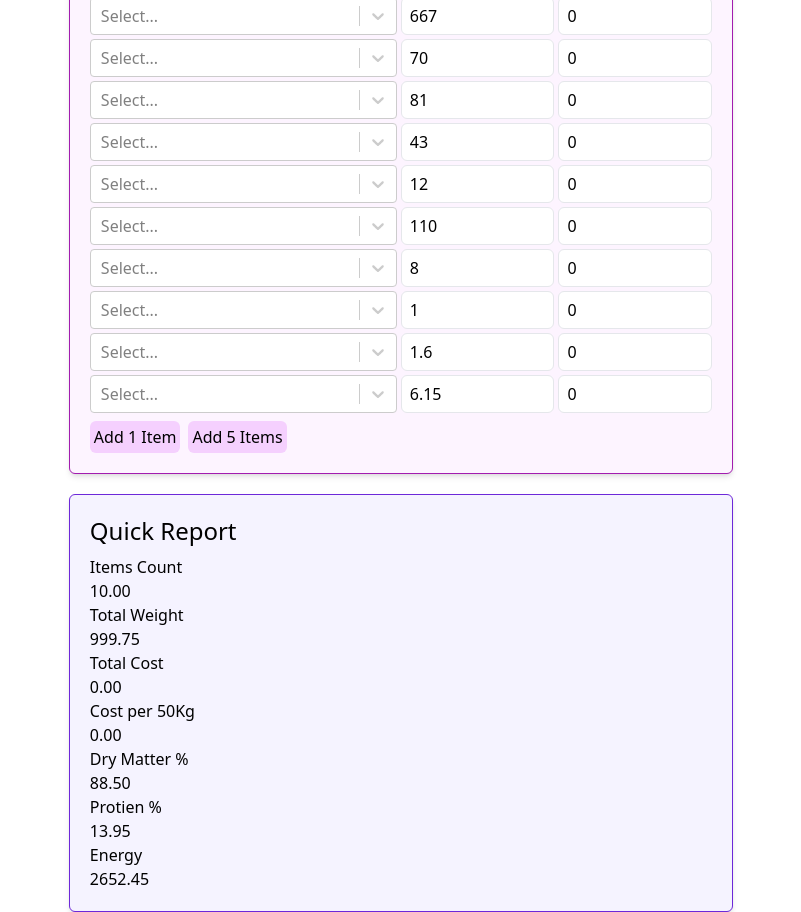
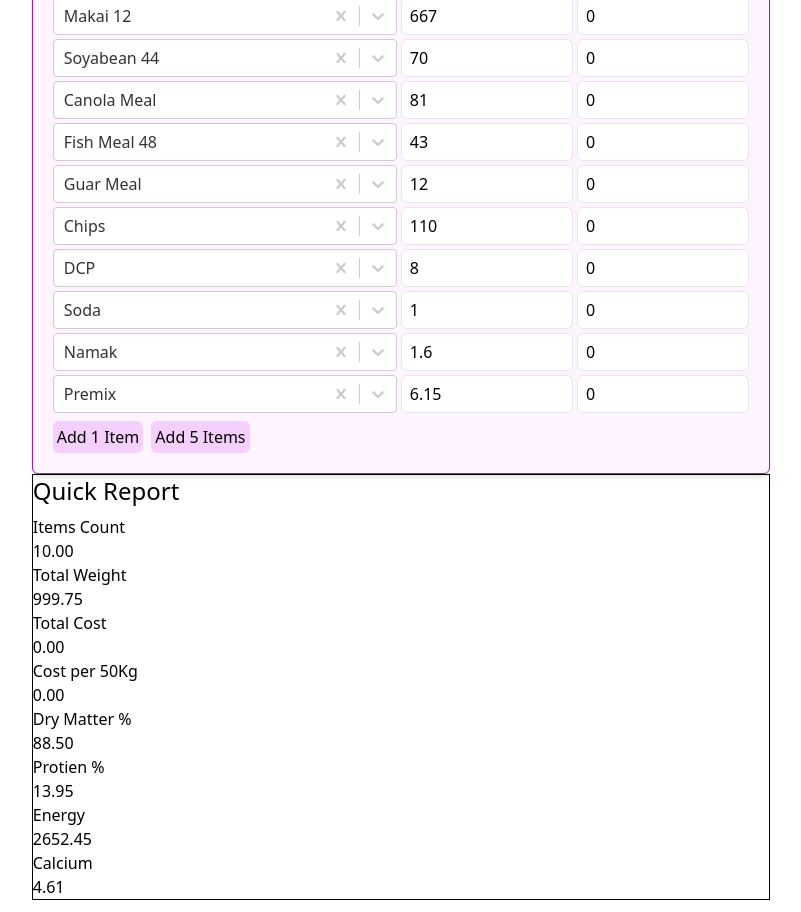
Before and after one commit to msafdaar/feed-energy-protien, a React (Vite) app: page / in a window 1280 px wide. Shown: the part 140-1052 px from the top of the page, without its empty margins (239-1040 px from the left). Built offline with nearby package versions, Linux system fonts and the light colour scheme.

Commit message:
finished summary logic, styles next

```diff
--- a/src/App.jsx
+++ b/src/App.jsx
@@ -468,7 +468,7 @@ function App() {
     </div>
     {formula.map((item, index)=>{
       return <div className='flex gap-1 mb-1' key={index}>
-      <Select className='w-2/4' options={options} isClearable={true} onChange={(value) => changeHandler({value, index,inputType: "item"})} data-item-index={index} data-input-type = "item"></Select>
+      <Select className='w-2/4' options={options} isClearable={true} defaultValue={item.item} onChange={(value) => changeHandler({value, index,inputType: "item"})} data-item-index={index} data-input-type = "item"></Select>
       <input className='w-1/4 border rounded-md px-2' type='number' min="0" value={item.qty ? item.qty.toString() : 0} onChange={(value) => changeHandler({value: parseFloat(value.target.value)||0, index,inputType: "qty"})} ></input>
       <input className='w-1/4 border rounded-md px-2' type='number' min="0" value={item.rate ? item.rate.toString() : 0} onChange={(value) => changeHandler({value: parseFloat(value.target.value)||0, index,inputType: "rate"})} ></input>
       </div>
--- a/src/Summary.jsx
+++ b/src/Summary.jsx
@@ -1,7 +1,7 @@
 function Summary({formula}) {
     let summaryArray = makeSummary(formula);
     console.log(formula)
-    return ( <div className=' bg-violet-50 border border-violet-700 shadow-md p-5 rounded-md mt-5'>
+    return ( <div className='border border-black'>
     <h2 className='text-2xl mb-2'>Quick Report</h2>
     {summaryArray.map((item, index)=>{
         return <div key={index}>
@@ -38,21 +38,15 @@ function Summary({formula}) {
         let totalCost = formulaCopy.reduce((total, item)=>{return total + (item.qty*item.rate)}, 0);
         //cost per bag (50kg)
         let costPer50Kg = totalCost/totalQty*50 || 0;
-        //Dry matter
-        let dryMatter = getFieldTotal("DRY MATTER %", formulaCopy);
-        //protien
-        let protien = getFieldTotal("CP", formulaCopy);
-        //energy
-        let energy = getFieldTotal("Energy", formulaCopy);
         return [
             ["Items Count", numberOfItems.toFixed(2)],
             ["Total Weight", totalQty.toFixed(2)],
             ["Total Cost", totalCost.toFixed(2)],
             ["Cost per 50Kg", costPer50Kg.toFixed(2)],
-            ["Dry Matter %", dryMatter.toFixed(2)],
-            ["Protien %", protien.toFixed(2)],
-            ["Energy", energy.toFixed(2)],
-
+            ["Dry Matter %", getFieldTotal("DRY MATTER %", formulaCopy).toFixed(2)],
+            ["Protien %", getFieldTotal("CP", formulaCopy).toFixed(2)],
+            ["Energy", getFieldTotal("Energy", formulaCopy).toFixed(2)],
+            ["Calcium", getFieldTotal("CALCIUM", formulaCopy).toFixed(2)],
         ]
     }
 }
```
